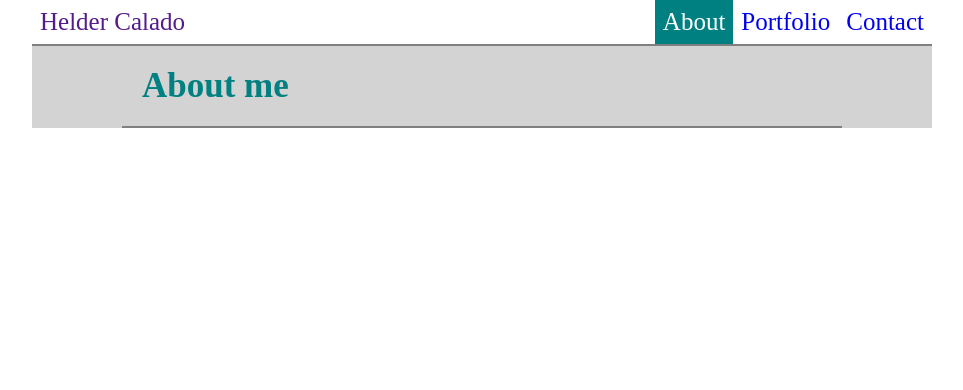
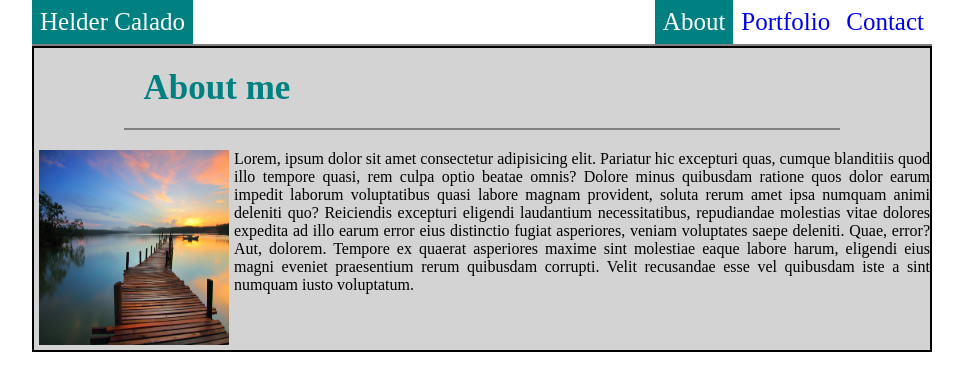
Before and after one commit to heldercalado/Bootstrap-Portfolio, a plain HTML site: page index.html in a window 1280 px wide. Shown: the whole page, without its empty margins (158-1121 px from the left). Drawn offline with Linux system fonts and the light colour scheme.

Commit message:
added navigation bar

```diff
--- a/about.css
+++ b/about.css
@@ -7,6 +7,8 @@
 .maincontainer {
     background-color: lightgrey;
     width: 100%;
+    border: 2px solid black;
+    overflow: auto;
 
 }
 .about_header{
@@ -14,9 +16,21 @@
     padding: 20px;
     border-bottom: 2px solid grey;
     margin: auto;
+    margin-bottom: 20px;
 
 }
 .about_header h1{
     color: teal;
     font-size: 35px;
 }
+
+.about_image {
+    float: left;
+    height: 200px;
+    width: 200px;
+    padding: 0 5px 5px 5px;
+}
+.maincontainer p {
+
+    text-align: justify;
+}
--- a/index.html
+++ b/index.html
@@ -14,7 +14,7 @@
     <div class="container">
     <nav class="navbar">
             <ul>
-                    <li class="leftnavbar"><a href="">Helder Calado</a></li>
+                    <li class="leftnavbar active"><a href="">Helder Calado</a></li>
                     <li class="rightnavbar"><a href="contact.html">Contact</a></li>
                     <li class="rightnavbar"><a href="portfolio.html">Portfolio</a></li>
                     <li class="rightnavbar  active"><a href="index.html">About</a></li>
@@ -24,7 +24,12 @@
     <div class="maincontainer">
         <div class="about_header">
             <h1>About me</h1>
+
+
         </div>
+        <!-- add a div here!!! -->
+        <img class="about_image" src="./beach-blur-boardwalk-132037.jpg" alt="">
+        <p>Lorem, ipsum dolor sit amet consectetur adipisicing elit. Pariatur hic excepturi quas, cumque blanditiis quod illo tempore quasi, rem culpa optio beatae omnis? Dolore minus quibusdam ratione quos dolor earum impedit laborum voluptatibus quasi labore magnam provident, soluta rerum amet ipsa numquam animi deleniti quo? Reiciendis excepturi eligendi laudantium necessitatibus, repudiandae molestias vitae dolores expedita ad illo earum error eius distinctio fugiat asperiores, veniam voluptates saepe deleniti. Quae, error? Aut, dolorem. Tempore ex quaerat asperiores maxime sint molestiae eaque labore harum, eligendi eius magni eveniet praesentium rerum quibusdam corrupti. Velit recusandae esse vel quibusdam iste a sint numquam iusto voluptatum.</p>
 
     </div>
 </div>
--- a/main.css
+++ b/main.css
@@ -2,6 +2,9 @@
     margin: 0;
     padding: 0;
     box-sizing: border-box;
+}
+body{
+    background-color: white;
 }
 
 .container {
```
Also changed, not shown: contact.html (+1 -1 lines), portfolio.html (+1 -1 lines), beach-blur-boardwalk-132037.jpg (added).
